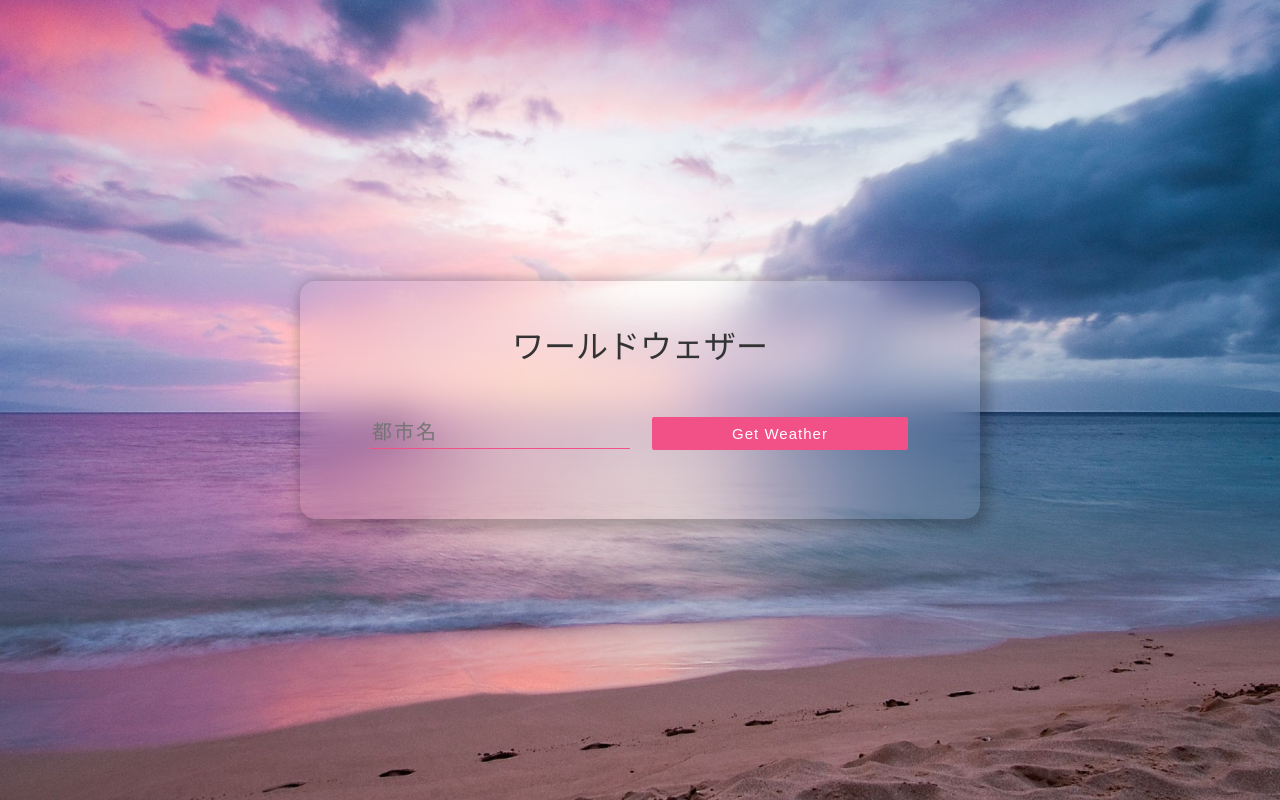
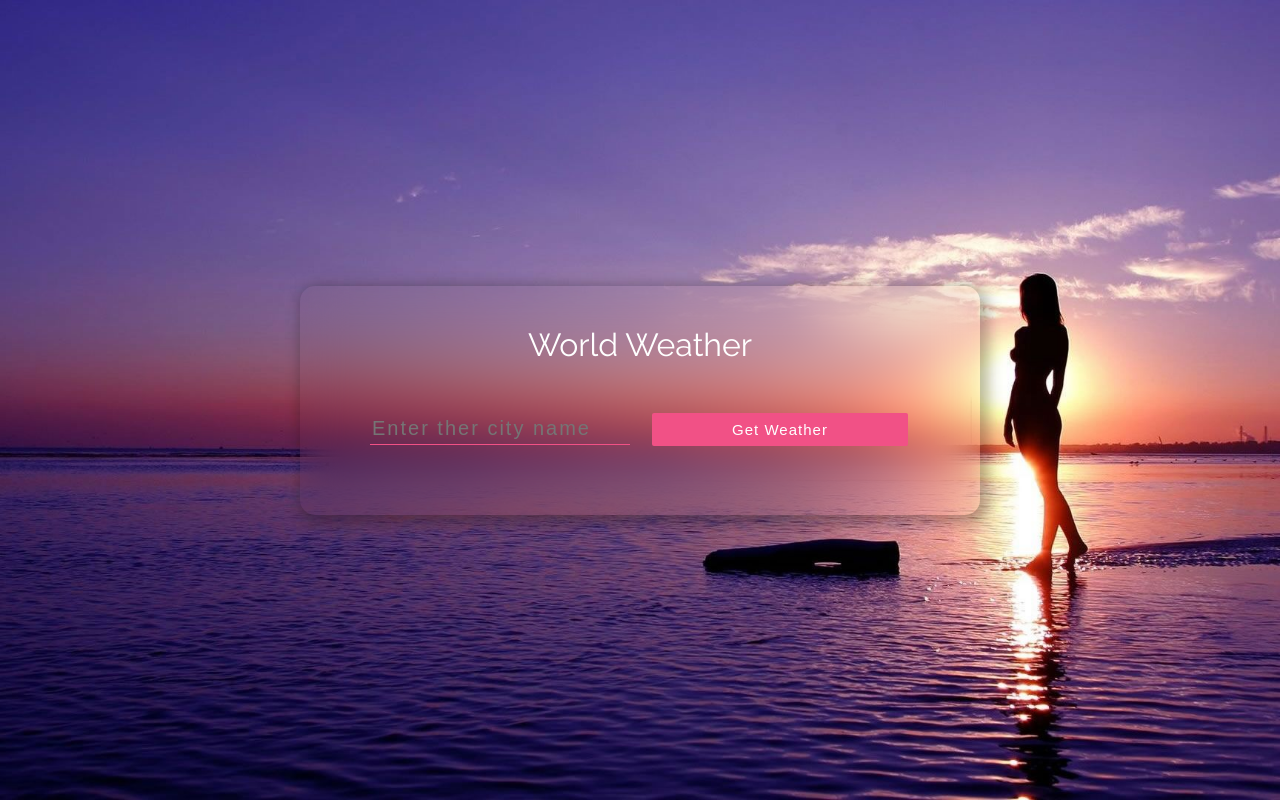
Before and after one commit to insilicomab/react-weather-app, a React (Create React App) app: page / in a window 1280 px wide. Built offline with nearby package versions, Linux system fonts and the light colour scheme.

Commit message:
modify css and words

```diff
--- a/src/App.css
+++ b/src/App.css
@@ -1,16 +1,16 @@
-@import url('https://fonts.googleapis.com/css2?family=Noto+Sans+JP&display=swap');
-@import url('https://fonts.googleapis.com/css2?family=Raleway&display=swap');
+@import url("https://fonts.googleapis.com/css2?family=Noto+Sans+JP&display=swap");
+@import url("https://fonts.googleapis.com/css2?family=Raleway&display=swap");
 
 html {
   font-size: 62.5%;
 }
 
 body {
-    font-family: 'Raleway','Noto Sans JP', sans-serif;
+  font-family: "Raleway", "Noto Sans JP", sans-serif;
   font-weight: 400;
   font-size: 1.6rem;
   font-display: swap;
-    color: #333;
+  color: #fff;
   margin: 0;
   padding: 0;
 }
@@ -23,7 +23,7 @@ body {
   display: flex;
   justify-content: center;
   align-items: center;
-   background: url("./background-image.jpg") center center no-repeat;
+  background: url("./background-image2.jpg") center center no-repeat;
   background-size: cover;
 }
 
@@ -33,10 +33,10 @@ body {
   padding: 40px 20px;
   border-radius: 15px;
   backdrop-filter: blur(20px);
-    box-shadow: 4px 4px 13px 5px rgba(0,0,0,0.25);
+  box-shadow: 4px 4px 13px 5px rgba(0, 0, 0, 0.25);
 }
 @media only screen and (max-width: 700px) {
-    .container{
+  .container {
     width: 80vw;
   }
 }
@@ -76,7 +76,7 @@ button {
 }
 
 button:hover {
-    opacity: 0.9
+  opacity: 0.9;
 }
 
 *:focus {
@@ -122,6 +122,10 @@ button:hover {
 }
 
 @keyframes spin {
-    0% { transform: rotate(0deg); }
-    100% { transform: rotate(360deg); }
+  0% {
+    transform: rotate(0deg);
   }
+  100% {
+    transform: rotate(360deg);
+  }
+}
--- a/src/components/Form.js
+++ b/src/components/Form.js
@@ -1,11 +1,17 @@
-const Form = (props) =>{
-    return (
-        <form onSubmit={props.getWeather}>
-            <input type="text" name="city" placeholder="都市名" onChange={e=>props.setCity(e.target.value)} value={props.city}/>
+const Form = (props) => {
+  return (
+    <form onSubmit={props.getWeather}>
+      <input
+        type="text"
+        name="city"
+        placeholder="Enter ther city name"
+        onChange={(e) => props.setCity(e.target.value)}
+        value={props.city}
+      />
 
-            <button type="submit">Get Weather</button>
-        </form>
-    );
+      <button type="submit">Get Weather</button>
+    </form>
+  );
 };
 
 export default Form;
--- a/src/components/Title.js
+++ b/src/components/Title.js
@@ -1,7 +1,5 @@
-const Title =()=> {
-    return (
-        <h1>ワールドウェザー</h1>
-    );
+const Title = () => {
+  return <h1>World Weather</h1>;
 };
 
 export default Title;
```
Lines whose indentation alone changed are shown as unchanged.
